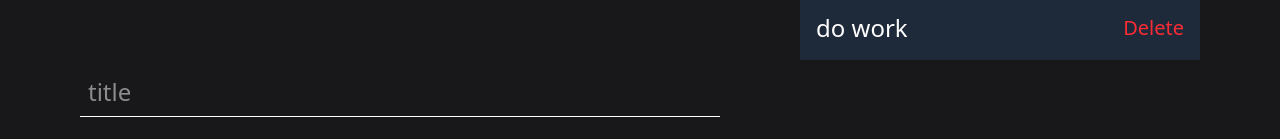
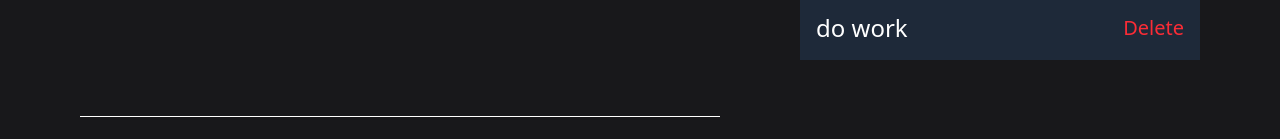
Before and after one commit to ApurwaNile/two-way-binding_and_props, a React (Vite) app: page / in a window 1280 px wide. Shown: the part 172-311 px from the top of the page. Built offline with nearby package versions, Linux system fonts and the light colour scheme.

Commit message:
toastify | react-hook-form

```diff
--- a/package.json
+++ b/package.json
@@ -14,6 +14,8 @@
     "nanoid": "^5.1.5",
     "react": "^19.1.0",
     "react-dom": "^19.1.0",
+    "react-hook-form": "^7.57.0",
+    "react-toastify": "^11.0.5",
     "tailwindcss": "^4.1.10"
   },
   "devDependencies": {
--- a/src/components/Create.jsx
+++ b/src/components/Create.jsx
@@ -1,44 +1,44 @@
 
-import {useState} from 'react'
+
 import { nanoid } from "nanoid";
+import { useForm } from "react-hook-form";
+import {toast} from "react-toastify";
 
 const Create = (props) => {
+    const { register,
+    handleSubmit,
+    reset ,
+    formState: { errors }
+   } = useForm();
 const todos = props.todos;
 const settodos = props.settodos;
 
-  const [title, settitle] = useState("");
-  const submitHandler = (e) => {
-    e.preventDefault();
 
-    const newtodo = {
-      id: nanoid(),
-      title: title,
-      isCompleted: false,
-    };
+  const submitHandler = (data) => {
 
-  //   let copytodos = [...todos];
-  //   copytodos.push(newtodo);
-  //   settodos(copytodos);
 
-  settodos([...todos, newtodo]);
-    settitle(""); // Clear the input field after submission
-    console.log(copytodos);
-  };
+data.isCompleted = false;
+data.id = nanoid();
+// console.log(data);
+const copytodos = [...todos];
+copytodos.push(data);
+settodos(copytodos);
 
+toast.success("Todo created successfully")
+
+reset();
+  }
   return (
     <div className='w-[60%]     p-10  '>
           <h1 className='text-5xl mb-10 '>Improve Your <span className='text-blue-400'>Productivity</span> <br /> Create tasks</h1>
       <br />
 
-       <form onSubmit={submitHandler}>
+       <form onSubmit={handleSubmit(submitHandler)}>
         <input
         className='border-b w-full text-2xl p-2 outline-0'
-          onChange={(e) => settitle(e.target.value)}
-          value={title}
-          type="text"
-          placeholder="title"
+         {...register("title", {required: "title cannot be empty"})}
         />
-        <br />
+{errors && errors.title && errors.title.message && <small className = "text-red-400">{errors.title.message}</small>}        <br />
         <br />
 
         <button className="text-xl px-10 py-4 border rounded" type="submit">Create todo</button>
--- a/src/components/Read.jsx
+++ b/src/components/Read.jsx
@@ -1,3 +1,4 @@
+import { toast } from "react-toastify";
 
 const Read = (props) => {
 
@@ -7,7 +8,7 @@ const Read = (props) => {
   const deleteHandler = (id) =>{
    const filteredTodos = todos.filter( (e) => e.id != id);
    settodos(filteredTodos);
-
+   toast.error("Todo deleted successfully");
 
   }
 
@@ -15,15 +16,21 @@ const Read = (props) => {
   const updatedTodos = todos.map(todo =>
     todo.id === id ? { ...todo, completed: !todo.completed } : todo
   );
+  toast.success("task completed!");
   settodos(updatedTodos);
 };
 
 let rendertodos = todos.map((todo) =>{
-return <li key={todo.id} className="p-4 bg-gray-800 flex justify-between items-center mb-4"><span  onClick={() => toggleCompleteHandler(todo.id)}
+return <li key={todo.id}
+ className="p-4 bg-gray-800 flex justify-between items-center mb-4">
+  <span  onClick={() => toggleCompleteHandler(todo.id)}
         className={`text-2xl   cursor-pointer ${
           todo.completed ? "line-through text-gray-400" : ""
         }`}
->{todo.title}</span> <button onClick={() =>deleteHandler(todo.id)} className="text-red-500 text-xl  ">Delete</button></li>
+>
+  {todo.title}
+  </span>
+  <button onClick={() =>deleteHandler(todo.id)} className="text-red-500 text-xl  ">Delete</button></li>
   });
   return (
     <div className="w-[40%] p-10">
--- a/src/main.jsx
+++ b/src/main.jsx
@@ -3,7 +3,14 @@ import { createRoot } from 'react-dom/client'
 
 import App from './App.jsx'
 import './components/index.css'
+import { ToastContainer } from 'react-toastify'
 
 
 
-createRoot(document.getElementById('root')).render(<App />)
+createRoot(document.getElementById('root')).render(
+    <>
+        <App />
+        <ToastContainer position='top-center'/>
+    </>
+
+)
```
Also changed, not shown: 1 other file (tests, documents, lock files or other folders).
